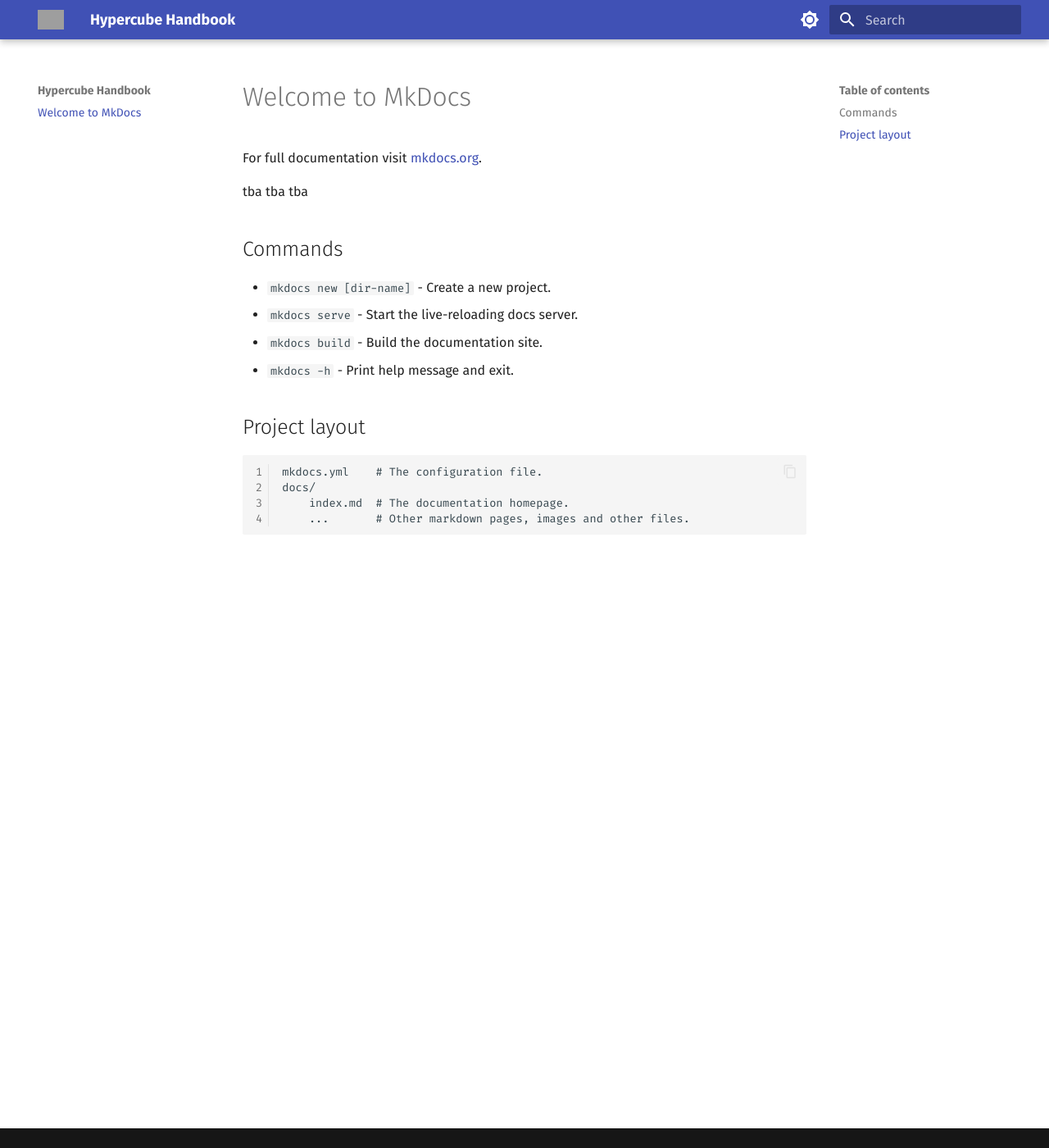
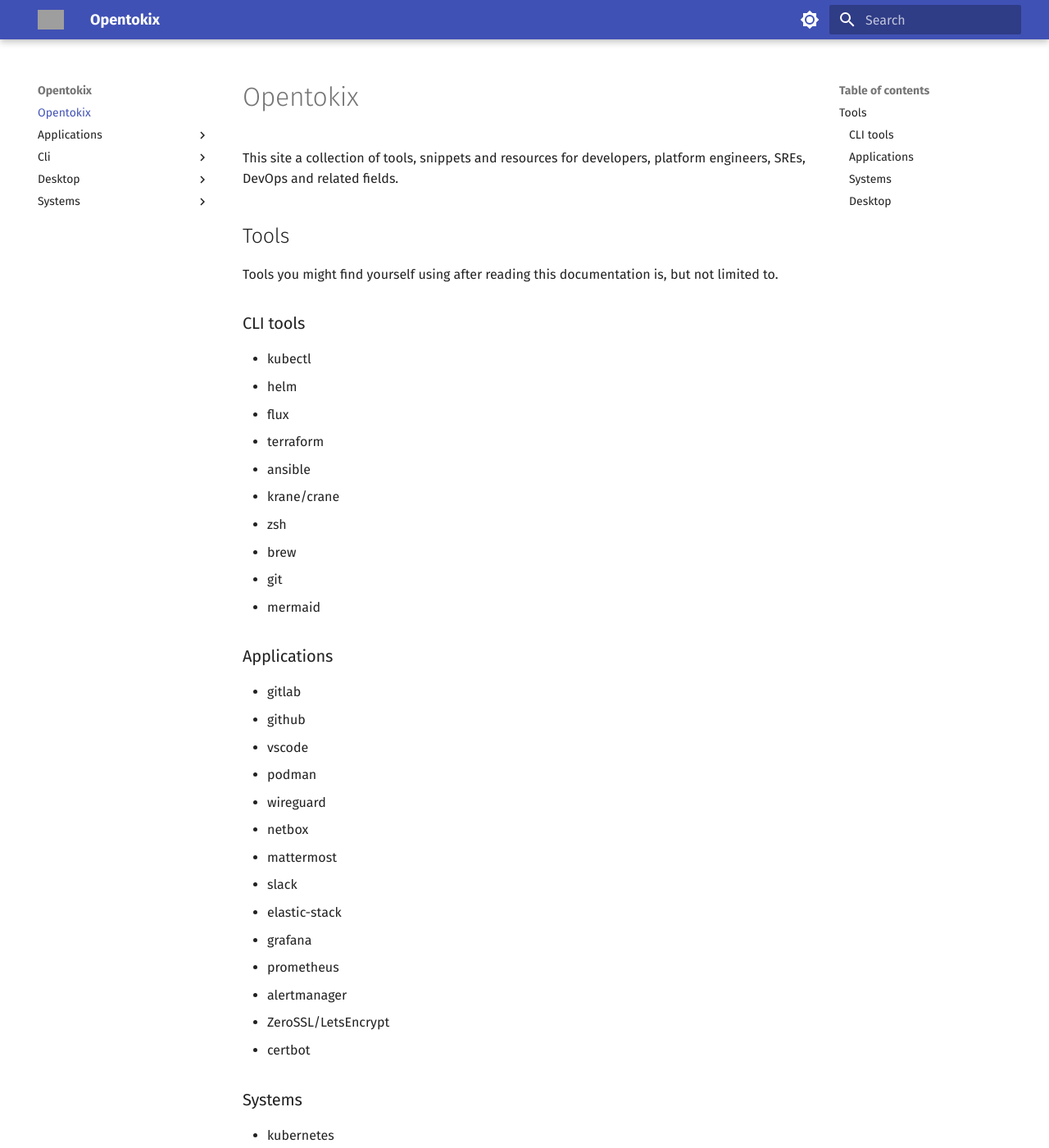
Before and after one commit to opentokix/opentokix.github.io, an MkDocs documentation site: the page built from docs/index.md, in a window 1280 px wide and 1400 px high. Shown: the whole window at 82% size. Built offline with MkDocs 1.6.1 and Material for MkDocs 9.7.7, drawn with Linux system fonts in a browser that asks for light colours; some of the changed text lies outside the part shown; grey boxes are pictures that could not be loaded.

Commit message:
Adding pages

```diff
--- /dev/null
+++ b/docs/cli/index.md
@@ -0,0 +1,3 @@
+# Cli tools
+
+Cli tools are very powerful and can be used to automate tasks, manage infrastructure, and more.
--- a/docs/index.md
+++ b/docs/index.md
@@ -1,19 +1,55 @@
-# Welcome to MkDocs
+# Opentokix
 
-For full documentation visit [mkdocs.org](https://www.mkdocs.org).
+This site a collection of tools, snippets and resources for developers, platform engineers, SREs, DevOps and related fields.
 
-tba tba tba
+## Tools
 
-## Commands
+Tools you might find yourself using after reading this documentation is, but not limited to.
 
-* `mkdocs new [dir-name]` - Create a new project.
-* `mkdocs serve` - Start the live-reloading docs server.
-* `mkdocs build` - Build the documentation site.
-* `mkdocs -h` - Print help message and exit.
 
-## Project layout
+### CLI tools
+  * kubectl
+  * helm
+  * flux
+  * terraform
+  * ansible
+  * krane/crane
+  * zsh
+  * brew
+  * git
+  * mermaid
 
-    mkdocs.yml    # The configuration file.
-    docs/
-        index.md  # The documentation homepage.
-        ...       # Other markdown pages, images and other files.
+### Applications
+  * gitlab
+  * github
+  * vscode
+  * podman
+  * wireguard
+  * netbox
+  * mattermost
+  * slack
+  * elastic-stack
+  * grafana
+  * prometheus
+  * alertmanager
+  * ZeroSSL/LetsEncrypt
+  * certbot
+
+### Systems
+  * kubernetes
+  * flux
+  * argocd
+  * netbox
+  * public clouds
+    * AWS
+    * GCP
+  * private clouds
+    * Openstack
+    * Proxmox
+
+### Desktop
+  * Gimp
+  * Blender
+  * Fusion360
+  * Davinci Resolve
+  * OBS Studio
--- a/mkdocs.yml
+++ b/mkdocs.yml
@@ -1,4 +1,4 @@
-site_name: Hypercube Handbook
+site_name: Opentokix
 theme:
   name: material
   font:
```
Also changed, not shown: docs/cli/ansible.md (added, +33 -0 lines), docs/applications/index.md (added), docs/desktop/index.md (added), docs/systems/index.md (added).
